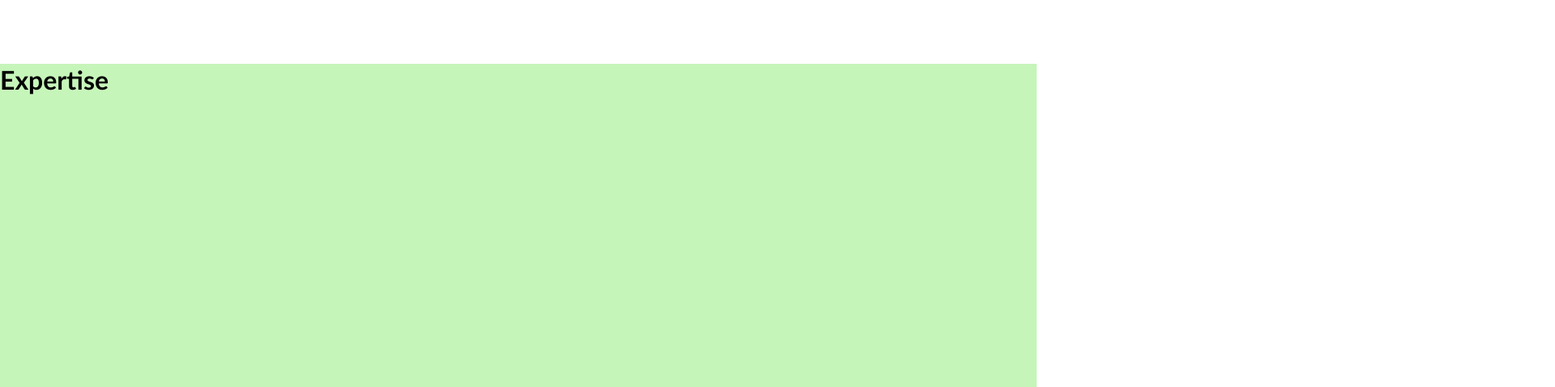
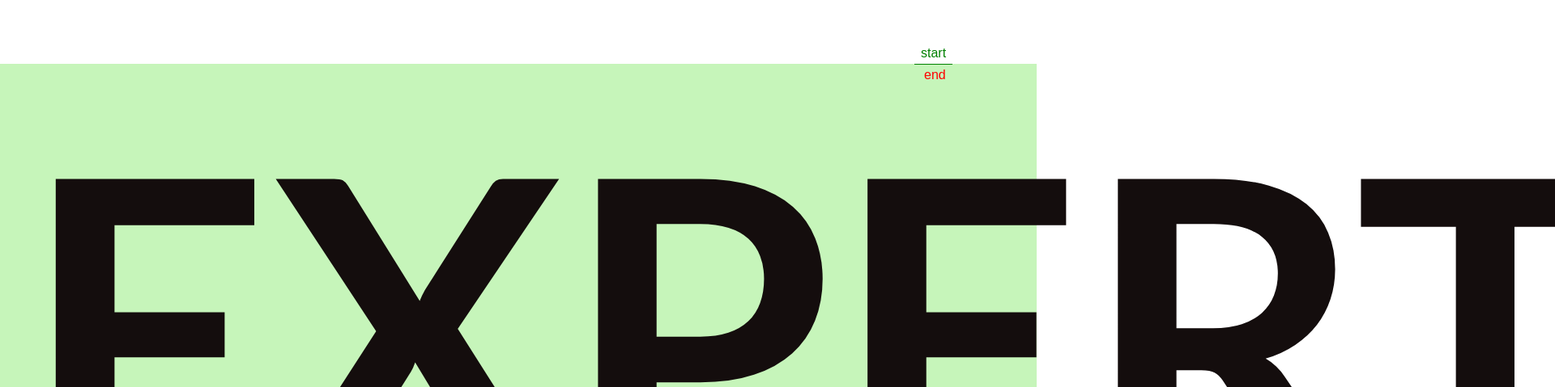
Before and after one commit to tapuchandramojumder/gsap-scroll-trigger1, a plain HTML site: page index.html in a window 1280 px wide. Shown: the part 2321-2800 px from the top of the page at 81% size, 1920 px wide, since content can reach past the window. Drawn offline with nearby package versions, Linux system fonts and the light colour scheme.

Commit message:
page3 text  Horizontal scrolling done

```diff
--- a/script.js
+++ b/script.js
@@ -1,7 +1,9 @@
+// Image animation start top 0 and finished top -100% where page was pin, in this case verical scrolling happend
 gsap.to("#page2 img",{
     width:"100%",
     scrollTrigger:{
         trigger:"#page2",
+        scroller:"body",
         start:"top 0%",
         end:"top -100%",
         markers:true,
@@ -9,3 +11,18 @@ gsap.to("#page2 img",{
         pin:true
     }
 })
+
+// Text animaation start top 0 and finished top 100% where page was pin, in this case Horizontal scrolling happened
+
+gsap.to("#page3 h1",{
+    transform:"translateX(-90%)",
+    scrollTrigger:{
+        trigger:"#page3",
+        scroller:"body",
+        start:"top 0%",
+        end:"top -100%",
+        markers:true,
+        scrub:3,
+        pin:true
+    }
+})
--- a/style.css
+++ b/style.css
@@ -7,6 +7,9 @@ html,body{
     width: 100%;
     height: 100%;
     font-family: 'Gill Sans', 'Gill Sans MT', Calibri, 'Trebuchet MS', sans-serif;
+}
+body{
+    overflow-x: hidden;
 }
 #page1{
     width: 100%;
@@ -31,3 +34,17 @@ html,body{
     height: 100%;
     background-color: #c6f5ba;
 }
+#page4{
+    width: 100%;
+    height: 100%;
+    background-color: #acd6f8;
+}
+
+#page3 h1{
+    margin-left: 2vw;
+    font-size: 42vw;
+    font-weight: 600;
+    text-transform: uppercase;
+    color:rgb(20, 13, 13)
+
+}
```
